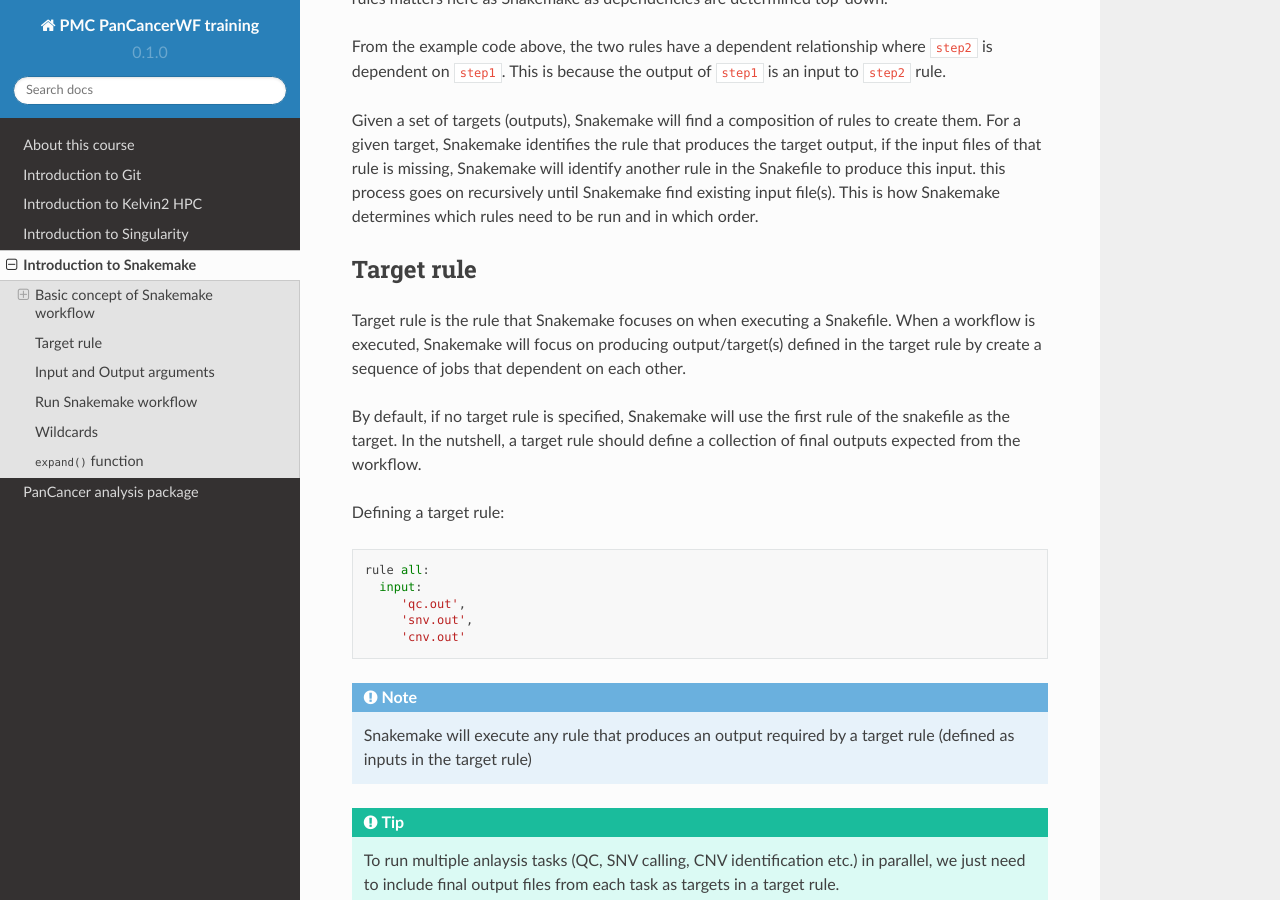
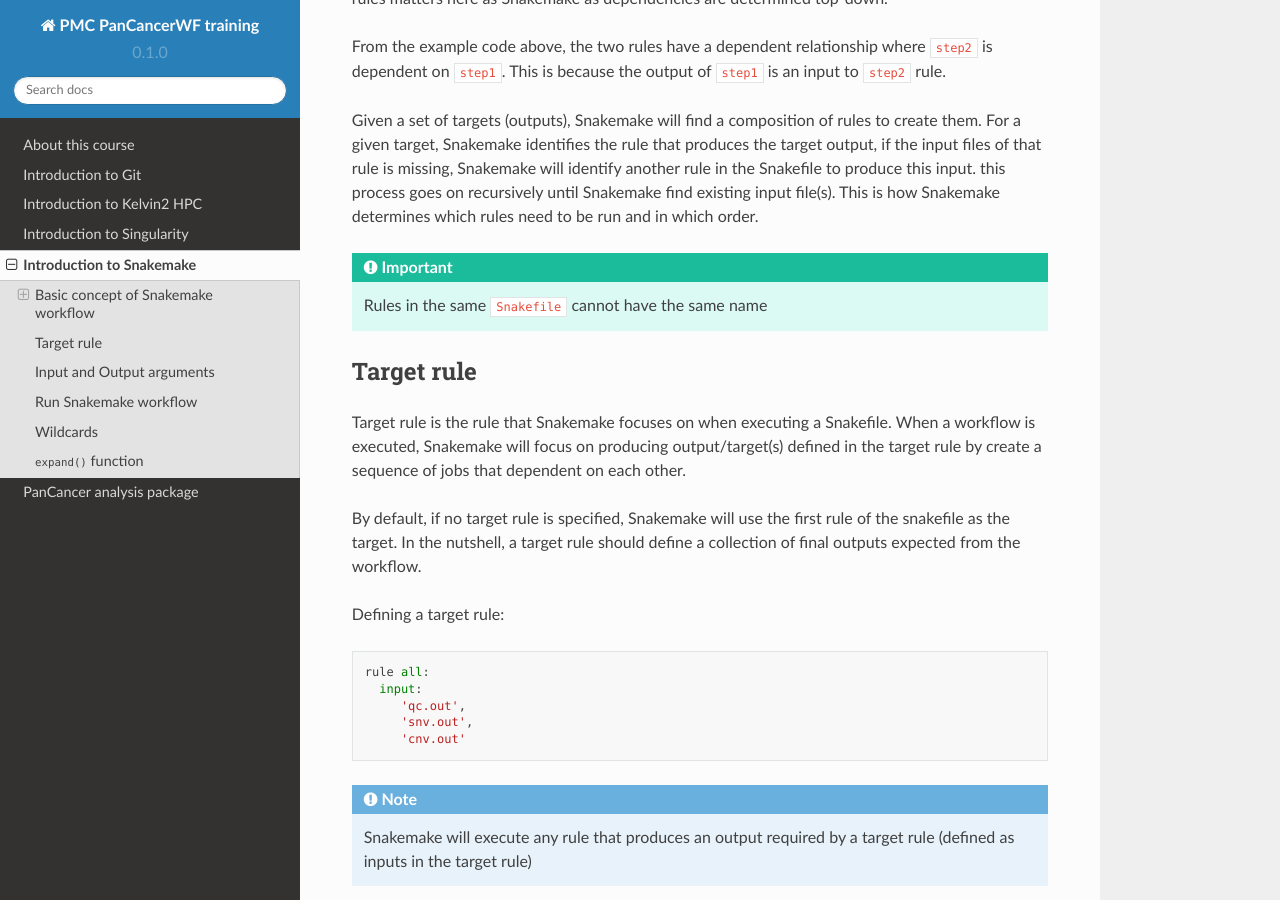
Before and after one commit to sirintra/PMC-PC-training, a Sphinx documentation site: the page built from docs/source/snakemake.rst, in a window 1280 px wide and 900 px high, scrolled down 1592 px. Built offline with Sphinx 7.4.7 and the Read the Docs theme 2.0.0, drawn with Linux system fonts in a browser that asks for light colours.

Commit message:
Update snakemake.rst

```diff
--- a/docs/source/snakemake.rst
+++ b/docs/source/snakemake.rst
@@ -65,6 +65,11 @@ Dependencies between rules are determined by matching input/output file names. T
 From the example code above, the two rules have a dependent relationship where ``step2`` is dependent on ``step1``. This is because the output of ``step1`` is an input to ``step2`` rule.
 
 Given a set of targets (outputs), Snakemake will find a composition of rules to create them. For a given target, Snakemake identifies the rule that produces the target output, if the input files of that rule is missing, Snakemake will identify another rule in the Snakefile to produce this input. this process goes on recursively until Snakemake find existing input file(s). This is how Snakemake determines which rules need to be run and in which order.
+
+
+.. Important::
+
+   Rules in the same ``Snakefile`` cannot have the same name
 
 
 Target rule
```
